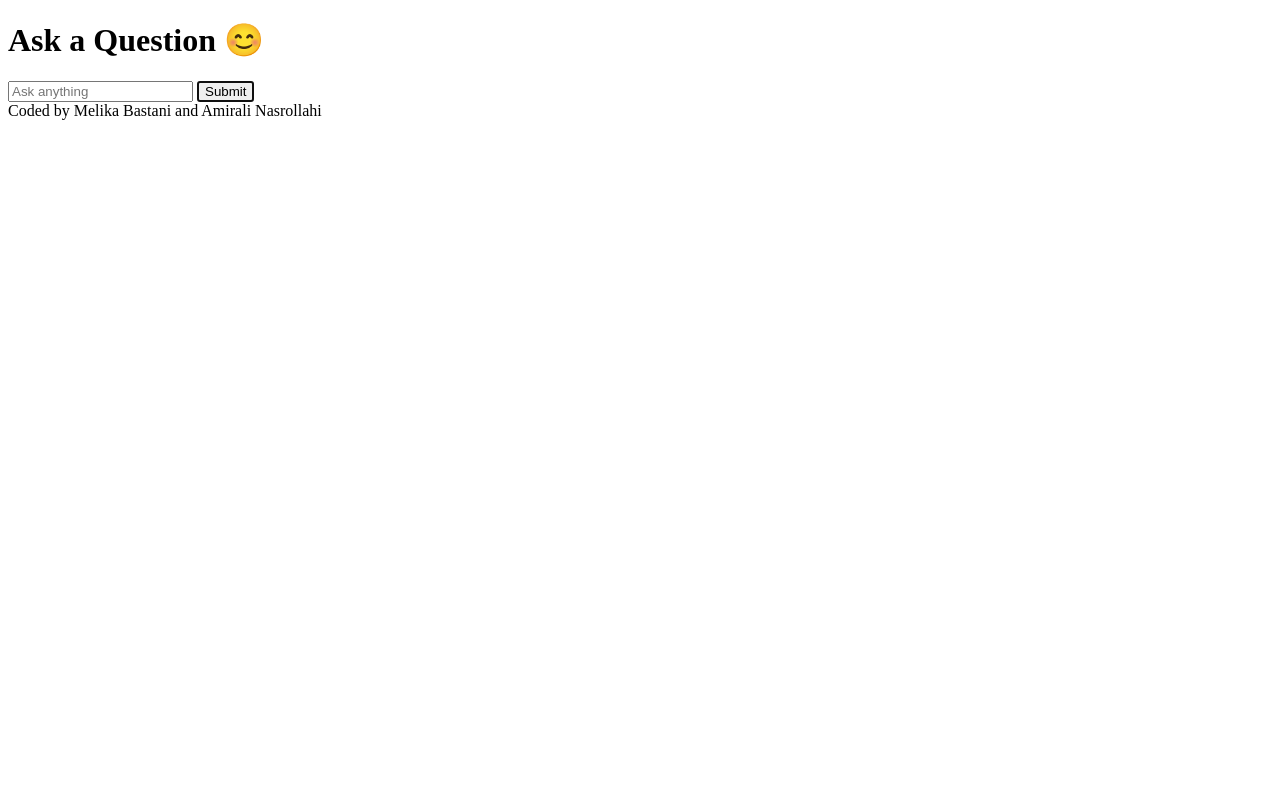
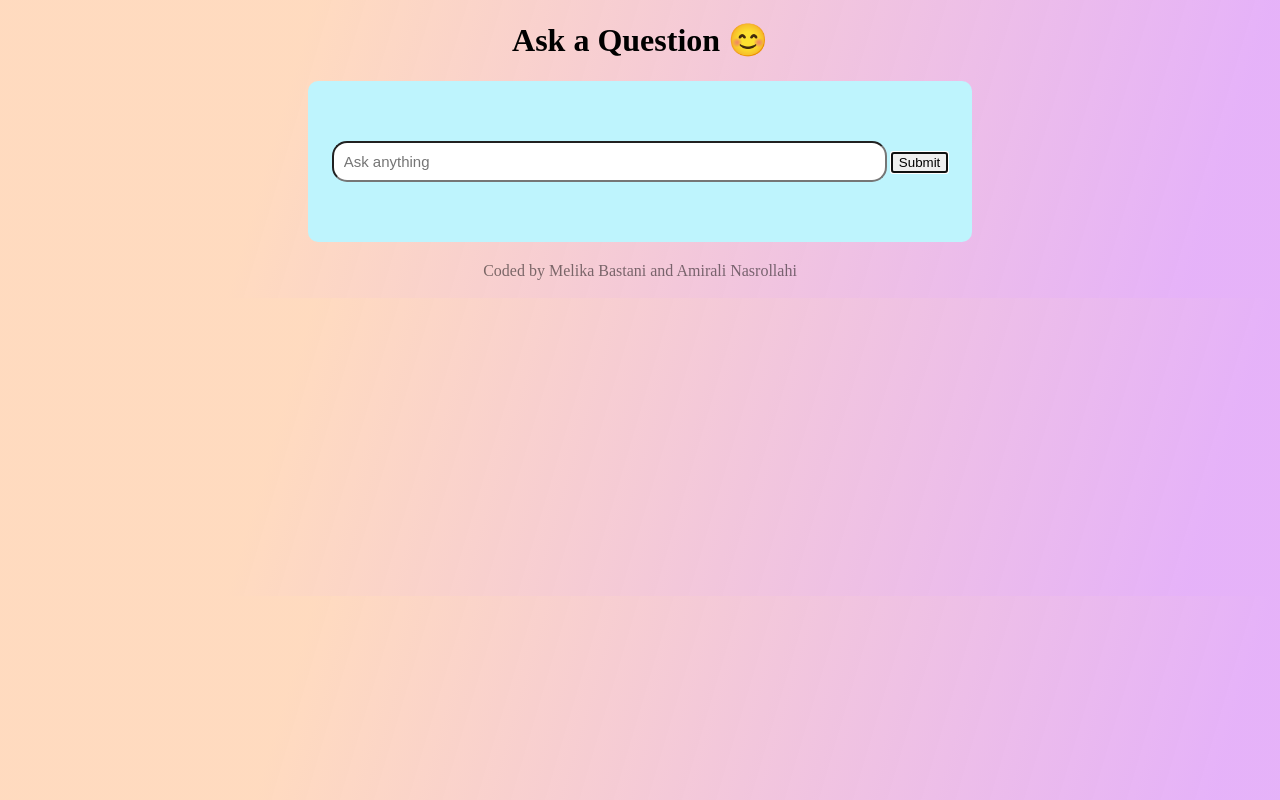
Before and after one commit to Melhyun/Simple-AI, a plain HTML site: page index.html in a window 1280 px wide. Drawn offline with Linux system fonts and the light colour scheme.

Commit message:
added basic css
needs more work

```diff
--- a/index.html
+++ b/index.html
@@ -12,8 +12,8 @@
     </header>
     <main>
       <form class="form">
-        <input type="text" placeholder="Ask anything" required />
-        <input type="submit" autofocus />
+        <input type="text" placeholder="Ask anything" required class="box" />
+        <input type="submit" autofocus class="submit" />
       </form>
     </main>
     <footer>Coded by Melika Bastani and Amirali Nasrollahi</footer>
--- a/style.css
+++ b/style.css
@@ -0,0 +1,33 @@
+body {
+  background: linear-gradient(
+    106.5deg,
+    rgba(255, 215, 185, 0.91) 23%,
+    rgba(223, 159, 247, 0.8) 93%
+  );
+}
+
+h1 {
+  text-align: center;
+  color: black;
+}
+
+footer {
+  opacity: 0.5;
+  text-align: center;
+  padding: 10px;
+}
+
+.form {
+  margin: 10px 300px;
+  padding: 60px 0;
+  border-radius: 10px;
+  text-align: center;
+  background-color: #bef4fd;
+}
+
+.box {
+  width: 80%;
+  font-size: 15px;
+  padding: 10px;
+  border-radius: 15px;
+}
```
